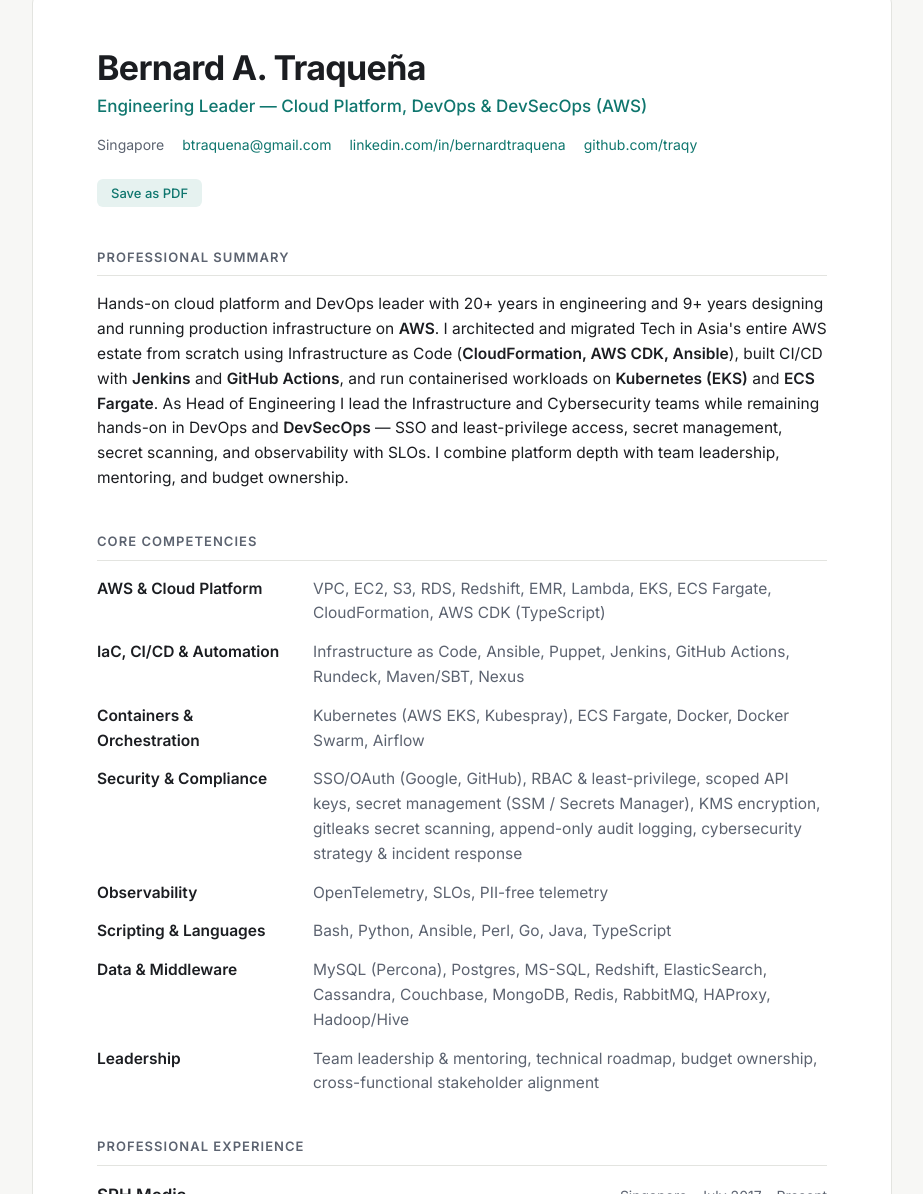
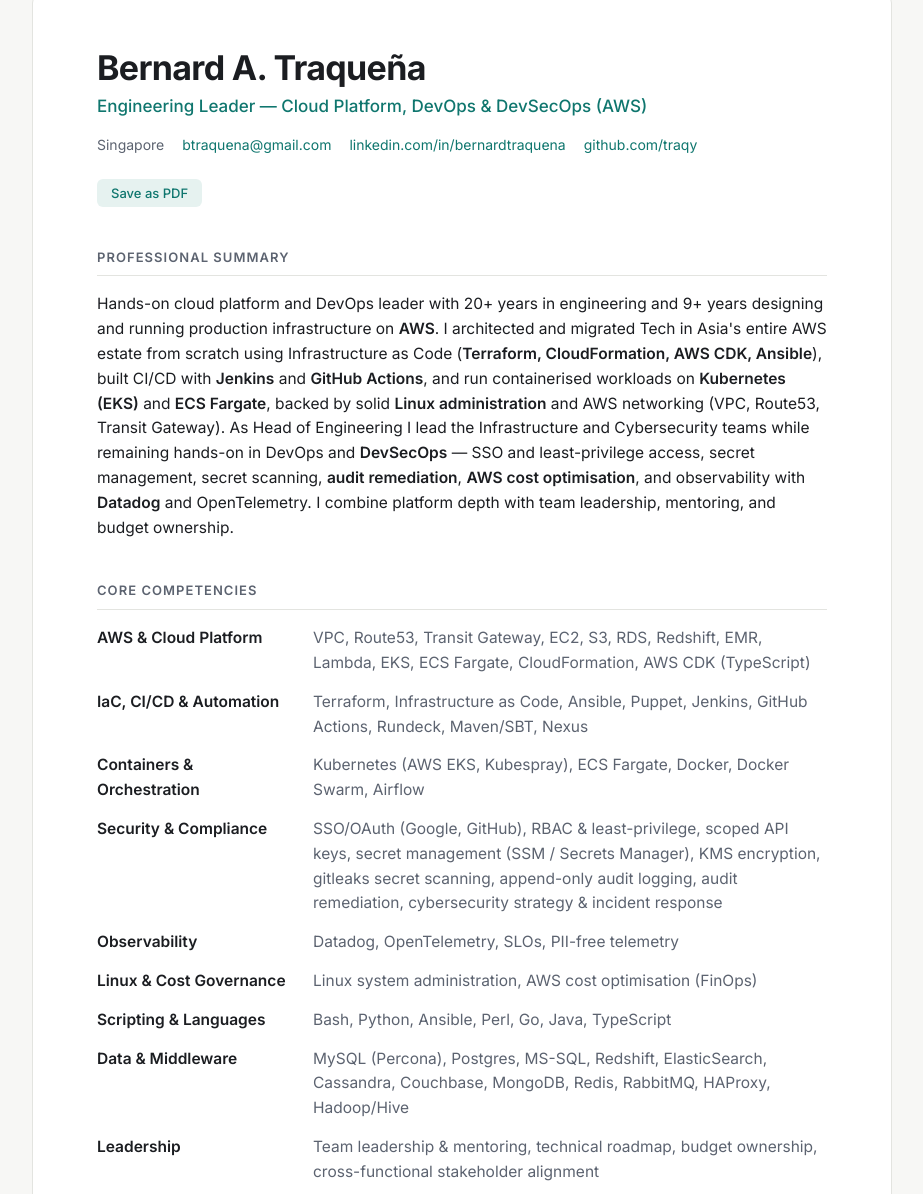
Before and after one commit to traqy/portfolio, a plain HTML site: page cloud-platform.html in a window 1280 px wide. Shown: the part 49-1243 px from the top of the page, without its empty margins (178-1101 px from the left). Drawn offline with Linux system fonts and the light colour scheme.

Commit message:
Add Terraform, AWS networking, Datadog, Linux, audit and cost skills to cloud resume
Co-Authored-By: Claude Opus 5.5 <noreply@anthropic.com>

```diff
--- a/cloud-platform.html
+++ b/cloud-platform.html
@@ -216,7 +216,7 @@
 
     <section>
       <h2>Professional Summary</h2>
-      <p>Hands-on cloud platform and DevOps leader with 20+ years in engineering and 9+ years designing and running production infrastructure on <strong>AWS</strong>. I architected and migrated Tech in Asia's entire AWS estate from scratch using Infrastructure as Code (<strong>CloudFormation, AWS CDK, Ansible</strong>), built CI/CD with <strong>Jenkins</strong> and <strong>GitHub Actions</strong>, and run containerised workloads on <strong>Kubernetes (EKS)</strong> and <strong>ECS Fargate</strong>. As Head of Engineering I lead the Infrastructure and Cybersecurity teams while remaining hands-on in DevOps and <strong>DevSecOps</strong> — SSO and least-privilege access, secret management, secret scanning, and observability with SLOs. I combine platform depth with team leadership, mentoring, and budget ownership.</p>
+      <p>Hands-on cloud platform and DevOps leader with 20+ years in engineering and 9+ years designing and running production infrastructure on <strong>AWS</strong>. I architected and migrated Tech in Asia's entire AWS estate from scratch using Infrastructure as Code (<strong>Terraform, CloudFormation, AWS CDK, Ansible</strong>), built CI/CD with <strong>Jenkins</strong> and <strong>GitHub Actions</strong>, and run containerised workloads on <strong>Kubernetes (EKS)</strong> and <strong>ECS Fargate</strong>, backed by solid <strong>Linux administration</strong> and AWS networking (VPC, Route53, Transit Gateway). As Head of Engineering I lead the Infrastructure and Cybersecurity teams while remaining hands-on in DevOps and <strong>DevSecOps</strong> — SSO and least-privilege access, secret management, secret scanning, <strong>audit remediation</strong>, <strong>AWS cost optimisation</strong>, and observability with <strong>Datadog</strong> and OpenTelemetry. I combine platform depth with team leadership, mentoring, and budget ownership.</p>
     </section>
 
     <section>
@@ -224,11 +224,11 @@
       <dl class="skills">
         <div>
           <dt>AWS &amp; Cloud Platform</dt>
-          <dd>VPC, EC2, S3, RDS, Redshift, EMR, Lambda, EKS, ECS Fargate, CloudFormation, AWS CDK (TypeScript)</dd>
+          <dd>VPC, Route53, Transit Gateway, EC2, S3, RDS, Redshift, EMR, Lambda, EKS, ECS Fargate, CloudFormation, AWS CDK (TypeScript)</dd>
         </div>
         <div>
           <dt>IaC, CI/CD &amp; Automation</dt>
-          <dd>Infrastructure as Code, Ansible, Puppet, Jenkins, GitHub Actions, Rundeck, Maven/SBT, Nexus</dd>
+          <dd>Terraform, Infrastructure as Code, Ansible, Puppet, Jenkins, GitHub Actions, Rundeck, Maven/SBT, Nexus</dd>
         </div>
         <div>
           <dt>Containers &amp; Orchestration</dt>
@@ -236,11 +236,15 @@
         </div>
         <div>
           <dt>Security &amp; Compliance</dt>
-          <dd>SSO/OAuth (Google, GitHub), RBAC &amp; least-privilege, scoped API keys, secret management (SSM / Secrets Manager), KMS encryption, gitleaks secret scanning, append-only audit logging, cybersecurity strategy &amp; incident response</dd>
+          <dd>SSO/OAuth (Google, GitHub), RBAC &amp; least-privilege, scoped API keys, secret management (SSM / Secrets Manager), KMS encryption, gitleaks secret scanning, append-only audit logging, audit remediation, cybersecurity strategy &amp; incident response</dd>
         </div>
         <div>
           <dt>Observability</dt>
-          <dd>OpenTelemetry, SLOs, PII-free telemetry</dd>
+          <dd>Datadog, OpenTelemetry, SLOs, PII-free telemetry</dd>
+        </div>
+        <div>
+          <dt>Linux &amp; Cost Governance</dt>
+          <dd>Linux system administration, AWS cost optimisation (FinOps)</dd>
         </div>
         <div>
           <dt>Scripting &amp; Languages</dt>
```
